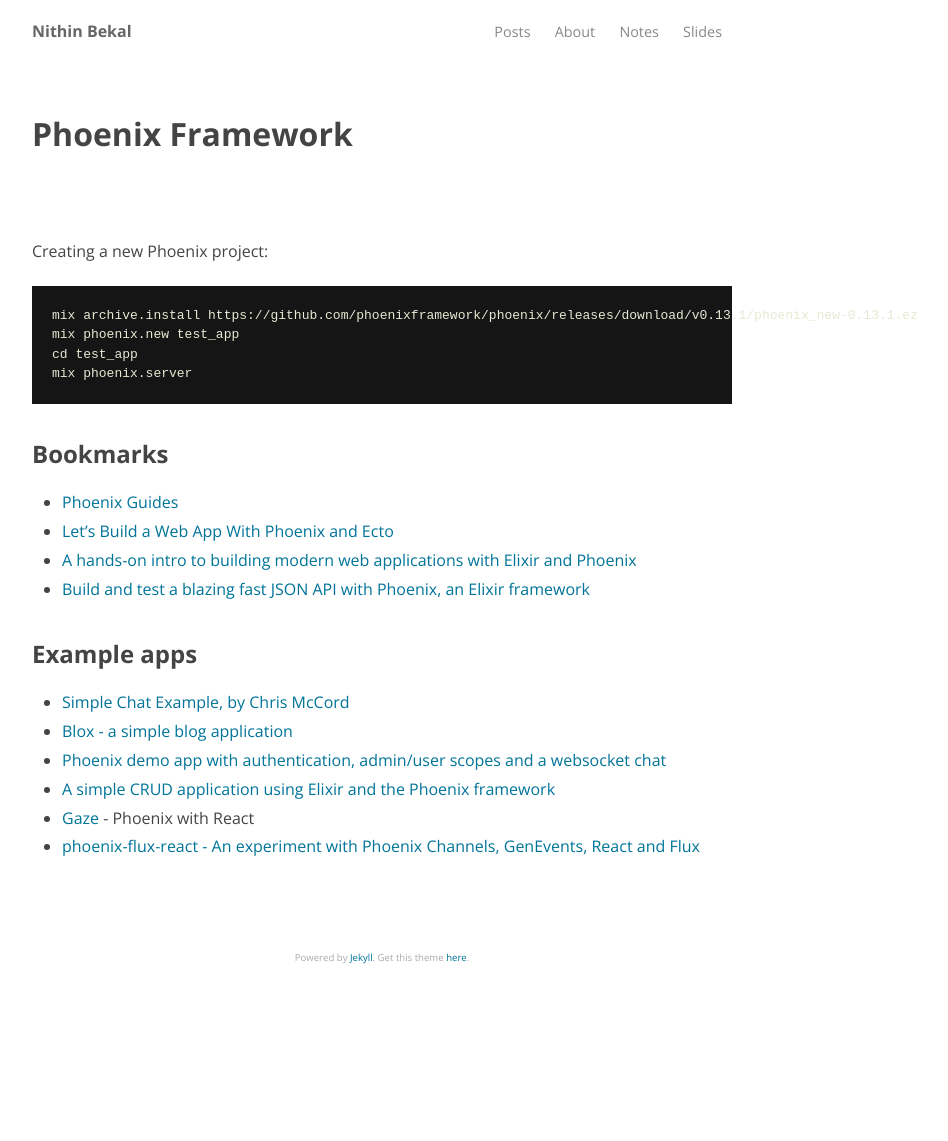
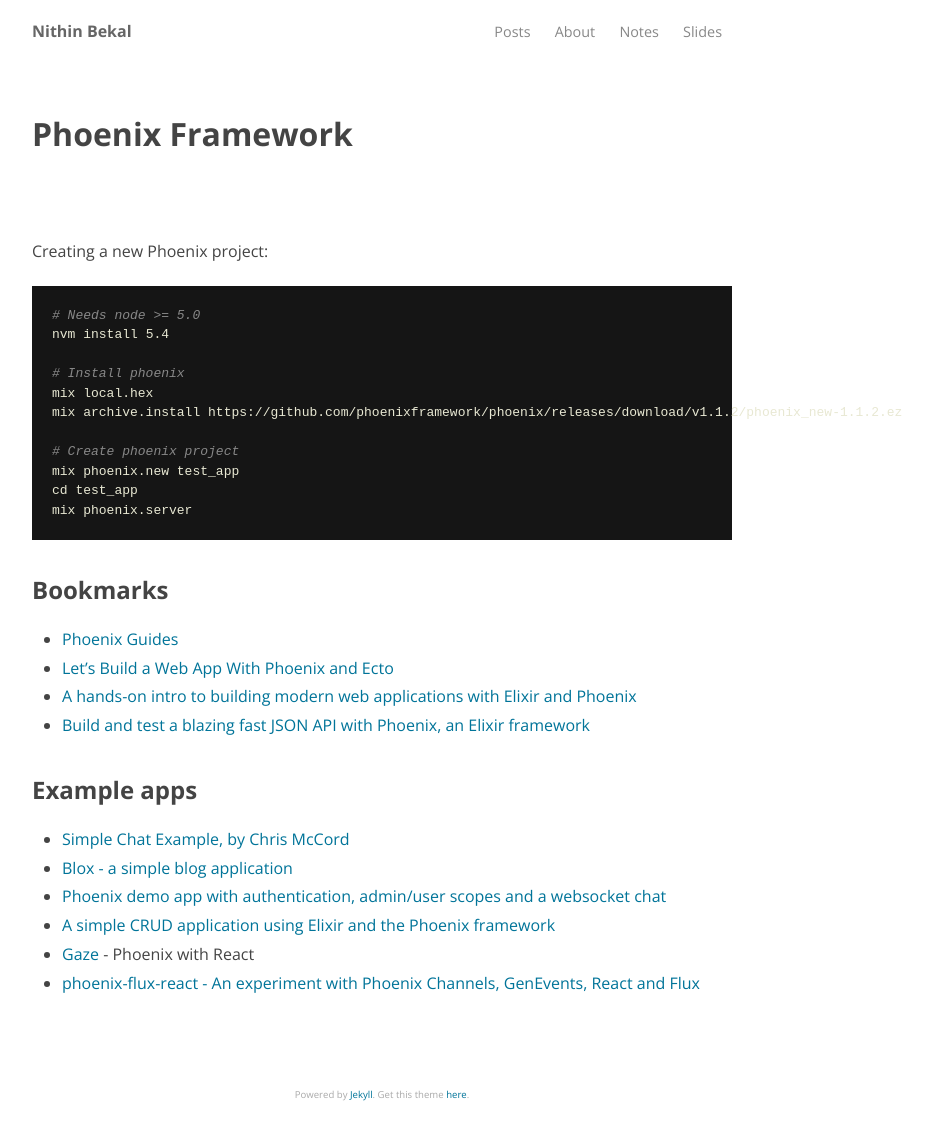
Before and after one commit to nithinbekal/nithinbekal.github.io, a Jekyll site: the page built from notes/phoenix.md, in a window 1280 px wide. Shown: the whole page, without its empty margins (258-1206 px from the left). Built offline with Jekyll 4.4.1, drawn with Linux system fonts in a browser that asks for light colours; before the commit the page ends 1004 px from its top, so only the background shows below that.

Commit message:
Update Phoenix install instructions

```diff
--- a/notes/phoenix.md
+++ b/notes/phoenix.md
@@ -6,7 +6,14 @@
 Creating a new Phoenix project:
 
 {% highlight bash %}
-mix archive.install https://github.com/phoenixframework/phoenix/releases/download/v0.13.1/phoenix_new-0.13.1.ez
+# Needs node >= 5.0
+nvm install 5.4
+
+# Install phoenix
+mix local.hex
+mix archive.install https://github.com/phoenixframework/phoenix/releases/download/v1.1.2/phoenix_new-1.1.2.ez
+
+# Create phoenix project
 mix phoenix.new test_app
 cd test_app
 mix phoenix.server
```
